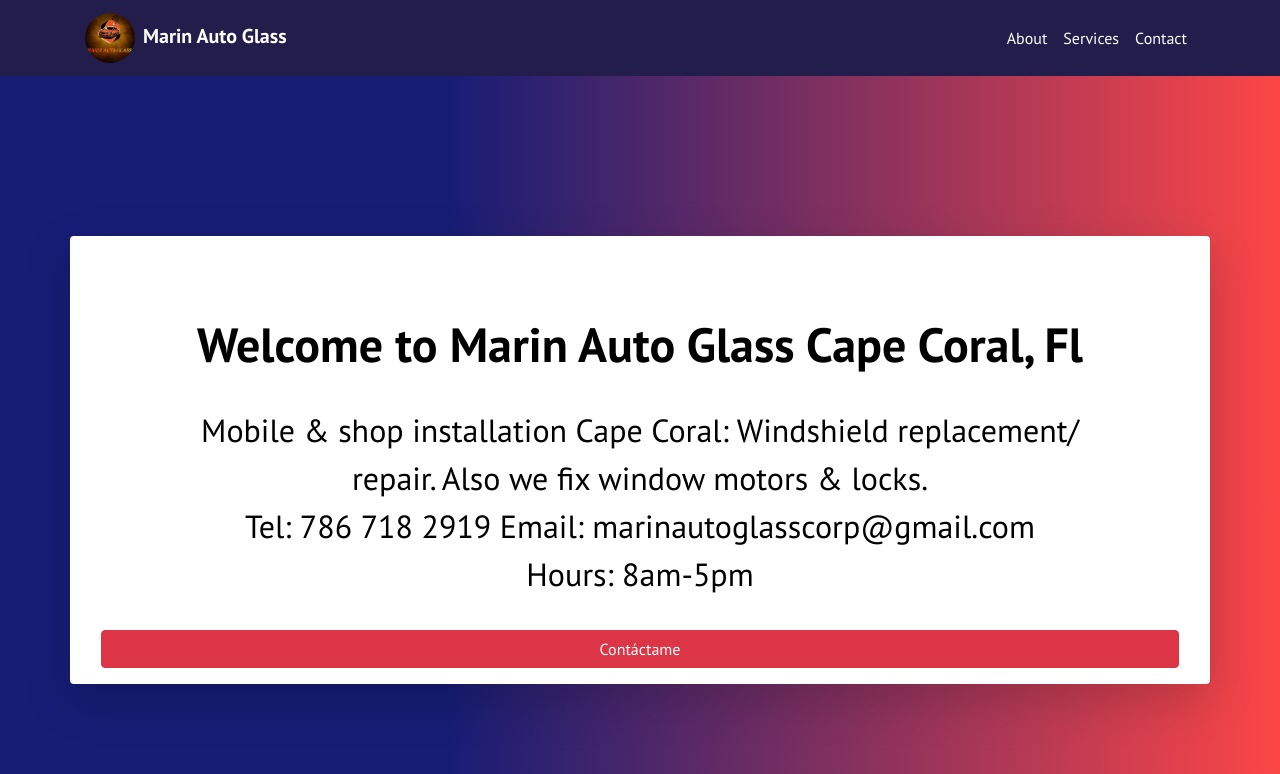
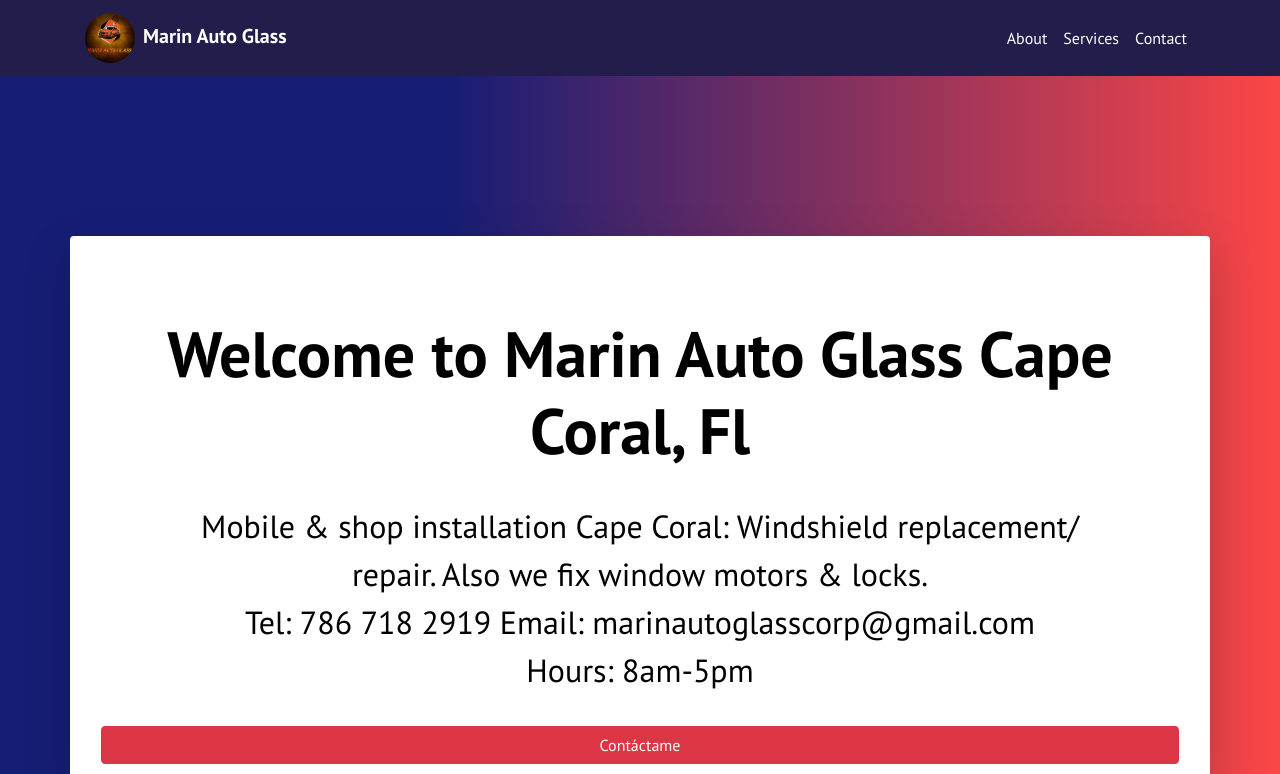
Before and after one commit to T00lio/marinautoglass, a React (Create React App) app: page / in a window 1280 px wide. Shown: the top 774 px of the page. Built offline with nearby package versions, Linux system fonts and the light colour scheme.

Commit message:
removed unsed code

```diff
--- a/src/components/About.css
+++ b/src/components/About.css
@@ -21,10 +21,11 @@
 .title {
   font-weight: 700;
   text-align: center;
-  font-size: 3rem;
+  font-size: 4rem;
   margin-top: 4rem;
   margin-left: auto;
   margin-right: auto;
+  font-family: "pt sans", monospace;
 }
 .footer {
   color: white;
--- a/src/components/Hero.js
+++ b/src/components/Hero.js
@@ -2,7 +2,6 @@
 import rv from "../images/rv.jpg";
 import broken from "../images/broken.jpg";
 import windshield from "../images/window.jpg";
-import { FontAwesomeIcon } from "@fortawesome/react-fontawesome";
 
 function HeroSection() {
   const phoneNumber = "17867182919";
```
